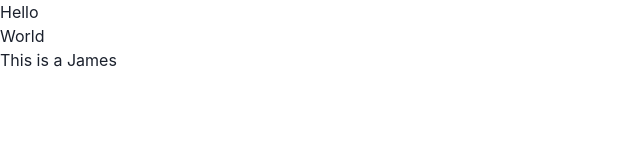
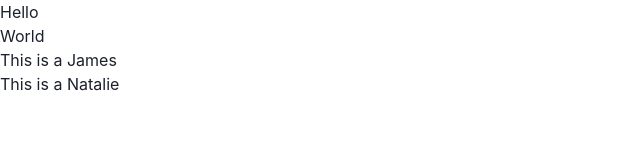
Before and after one commit to nataliehoang91/stop_watch_with_lap, a React (Create React App) app: page / in a window 1280 px wide. Shown: the top 162 px of the page, without its empty margins (0-640 px from the left). Built offline with nearby package versions, Linux system fonts and the light colour scheme.

Commit message:
add my name

```diff
--- a/src/Components/index.js
+++ b/src/Components/index.js
@@ -52,6 +52,8 @@ const BaseApp = () => {
     <h1>Hello</h1>
     <h2>World</h2>
     <p>This is a James</p>
+    <p>This is a Natalie</p>
+
     </>
   );
 };
```
